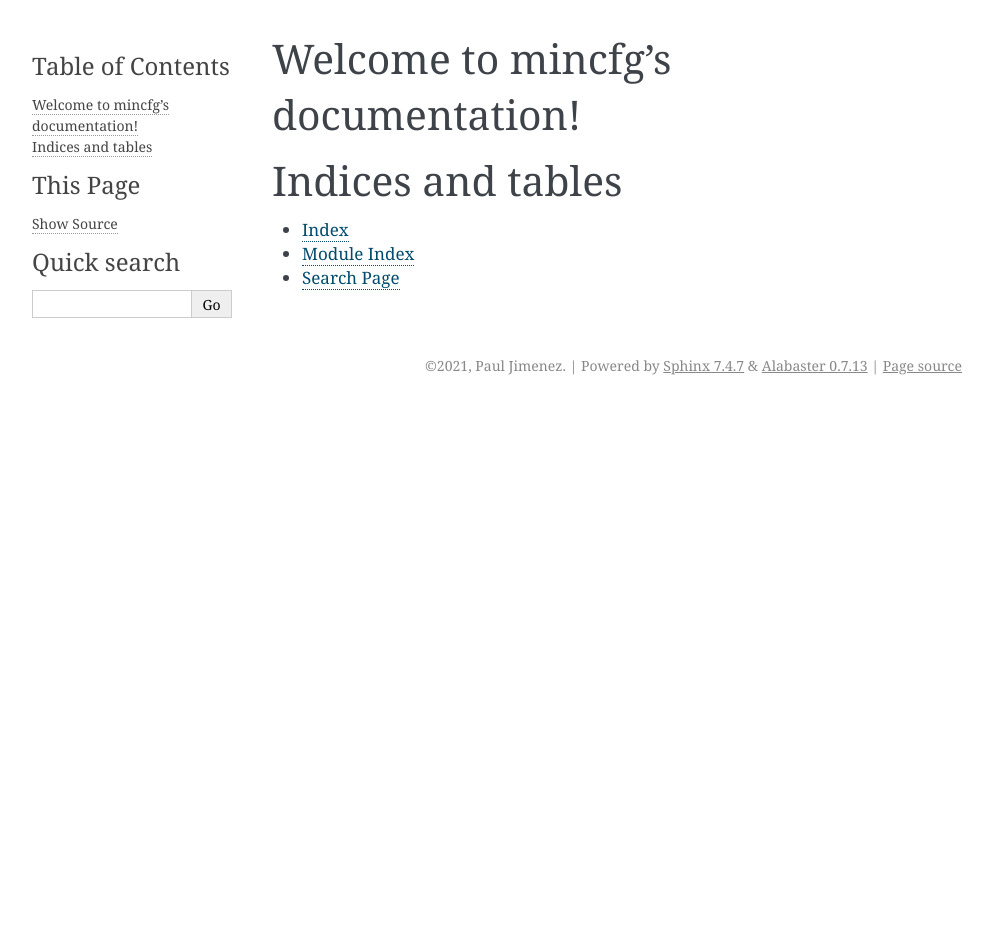
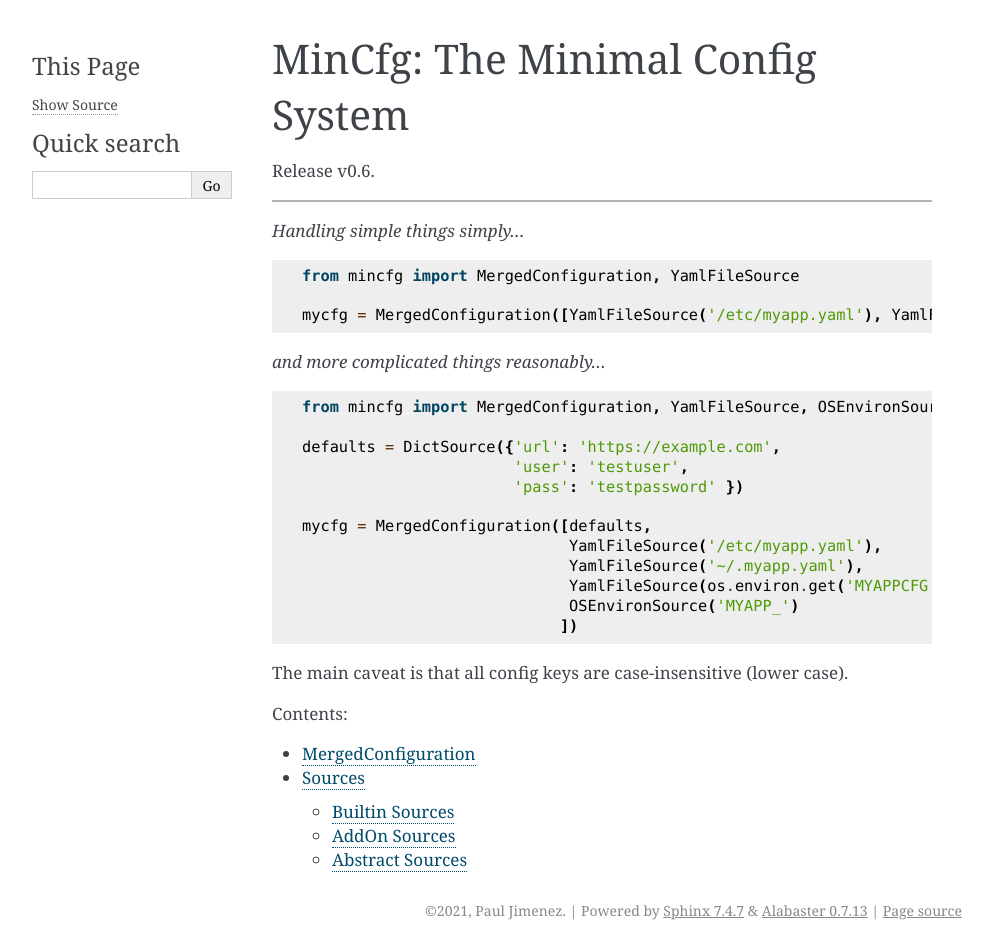
Before and after one commit to pjz/mincfg, a Sphinx documentation site: the page built from docs/index.rst, in a window 1280 px wide. Shown: the whole page, without its empty margins (148-1141 px from the left). Built offline with Sphinx 7.4.7, drawn with Linux system fonts in a browser that asks for light colours; before the commit the page ends 900 px from its top, so only the background shows below that.

```diff
--- a/docs/conf.py
+++ b/docs/conf.py
@@ -17,13 +17,15 @@
 
 # -- Project information -----------------------------------------------------
 
-project = 'mincfg'
+project = 'MinCfg'
 copyright = '2021, Paul Jimenez'
 author = 'Paul Jimenez'
 
+with open('../.version') as f:
+    version = f.readline().strip()
+
 # The full version, including alpha/beta/rc tags
-release = '0.6'
-
+release = version
 
 # -- General configuration ---------------------------------------------------
 
@@ -31,6 +33,8 @@ release = '0.6'
 # extensions coming with Sphinx (named 'sphinx.ext.*') or your custom
 # ones.
 extensions = [
+    'sphinx.ext.autodoc',
+    'sphinx.ext.viewcode',
 ]
 
 # Add any paths that contain templates here, relative to this directory.
--- a/docs/index.rst
+++ b/docs/index.rst
@@ -1,20 +1,62 @@
+:hide-toc:
+
 .. mincfg documentation master file, created by
    sphinx-quickstart on Tue Jan 12 20:59:34 2021.
    You can adapt this file completely to your liking, but it should at least
    contain the root `toctree` directive.
 
-Welcome to mincfg's documentation!
-==================================
+MinCfg: The Minimal Config System
+=================================
+
+Release v\ |version|.
+
+.. image: https://github.com/pjz/mincfg/workflows/Python%20tests/badge.svg
+    :target: https://github.com/pjz/mincfg/workflows/Python%20tests/badge.svg
+
+--------------
+
+
+
+*Handling simple things simply...*
+
+.. code-block:: python
+
+    from mincfg import MergedConfiguration, YamlFileSource
+
+    mycfg = MergedConfiguration([YamlFileSource('/etc/myapp.yaml'), YamlFileSource('~/.myapp.yaml')])
+
+*and more complicated things reasonably...*
+
+.. code-block:: python
+
+    from mincfg import MergedConfiguration, YamlFileSource, OSEnvironSource, DictSource
+
+    defaults = DictSource({'url': 'https://example.com',
+                           'user': 'testuser',
+                           'pass': 'testpassword' })
+
+    mycfg = MergedConfiguration([defaults,
+                                 YamlFileSource('/etc/myapp.yaml'),
+                                 YamlFileSource('~/.myapp.yaml'),
+                                 YamlFileSource(os.environ.get('MYAPPCFG')),
+                                 OSEnvironSource('MYAPP_')
+                                ])
+
+
+The main caveat is that all config keys are case-insensitive (lower case).
+
 
 .. toctree::
    :maxdepth: 2
    :caption: Contents:
 
+   configs.rst
+   sources.rst
 
 
-Indices and tables
-==================
+.. Indices and tables
+   ==================
 
-* :ref:`genindex`
-* :ref:`modindex`
-* :ref:`search`
+   * :ref:`genindex`
+   * :ref:`modindex`
+   * :ref:`search`
--- a/setup.py
+++ b/setup.py
@@ -28,7 +28,8 @@ extras = {
     'env': ['python-dotenv'],
 }
 extras['all'] = list(itertools.chain.from_iterable(extras.values()))
-extras['dev'] = ['pytest', 'pytest-cov', 'pytest-pylint', 'pytest-mypy', 'wheel', 'sphinx' ] + extras['all']
+doc_build_deps = [ 'sphinx', 'furo' ]
+extras['dev'] = ['pytest', 'pytest-cov', 'pytest-pylint', 'pytest-mypy', 'wheel' ] + extras['all'] + doc_build_deps
 
 setup(  author = 'Paul Jimenez'
       , author_email = 'pj@place.org'
```
Also changed, not shown: docs/configs.rst (added, +10 -0 lines), docs/sources.rst (added, +67 -0 lines), 3 other files.
